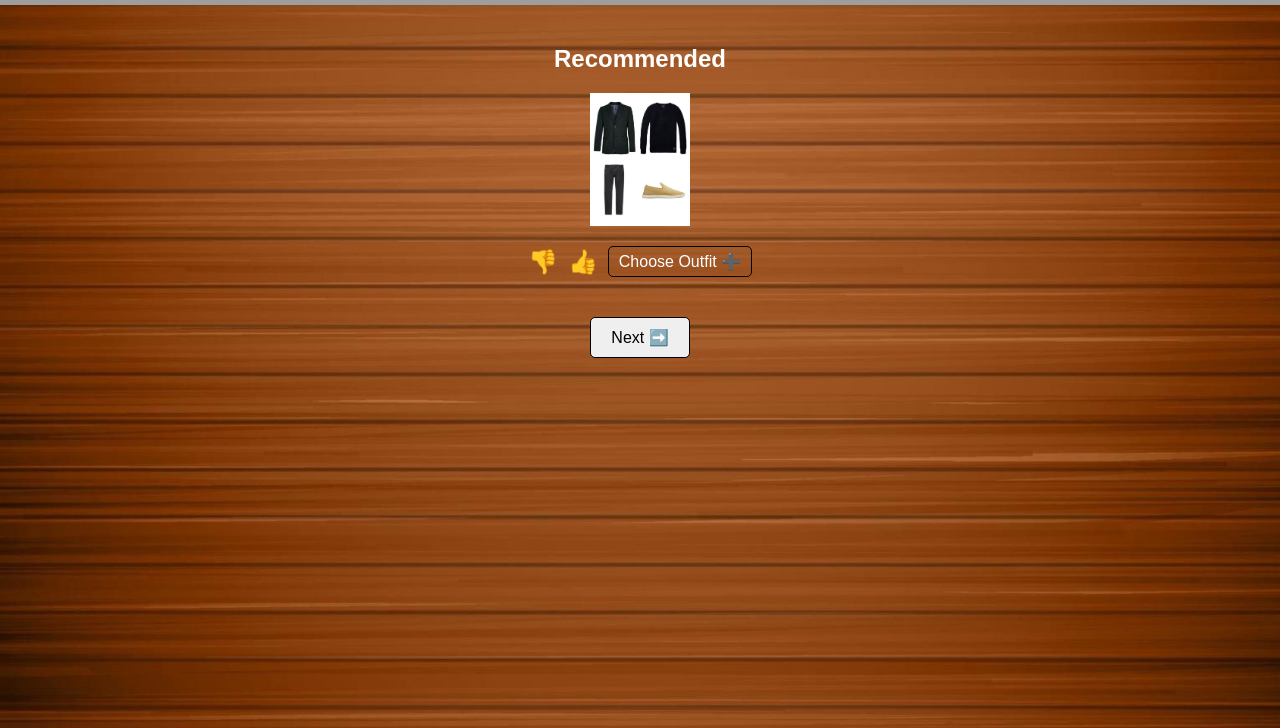
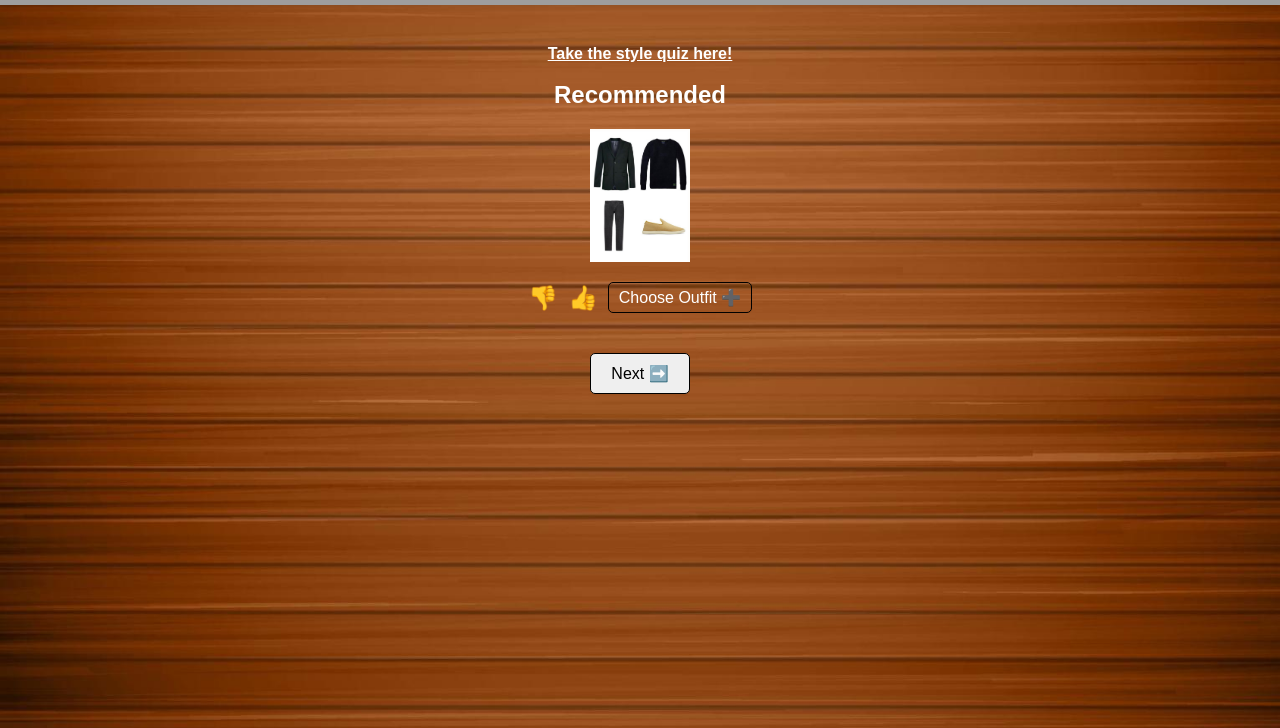
Before and after one commit to ethansun168/eecs497-final, a plain HTML site: page html/generate2.html in a window 1280 px wide. Shown: the part 72-800 px from the top of the page. Drawn offline with Linux system fonts and the light colour scheme; grey boxes are pictures that could not be loaded.

Commit message:
generate changes

```diff
--- a/html/generate2.html
+++ b/html/generate2.html
@@ -19,6 +19,11 @@
     </div>
 
     <div class="outfit-recommendation">
+
+        <a href="quiz.html" style="font-weight: bold;">Take the style quiz here!</a>
+        <br>
+        <br>
+
         <h2>Recommended</h2>
         <div class="outfit-display">
             <img src="../static/generated2.jpg" alt="generated">
```
Also changed, not shown: html/generate.html (+4 -0 lines), html/generate3.html (+4 -0 lines), html/wardrobe.html (+1 -0 lines).
